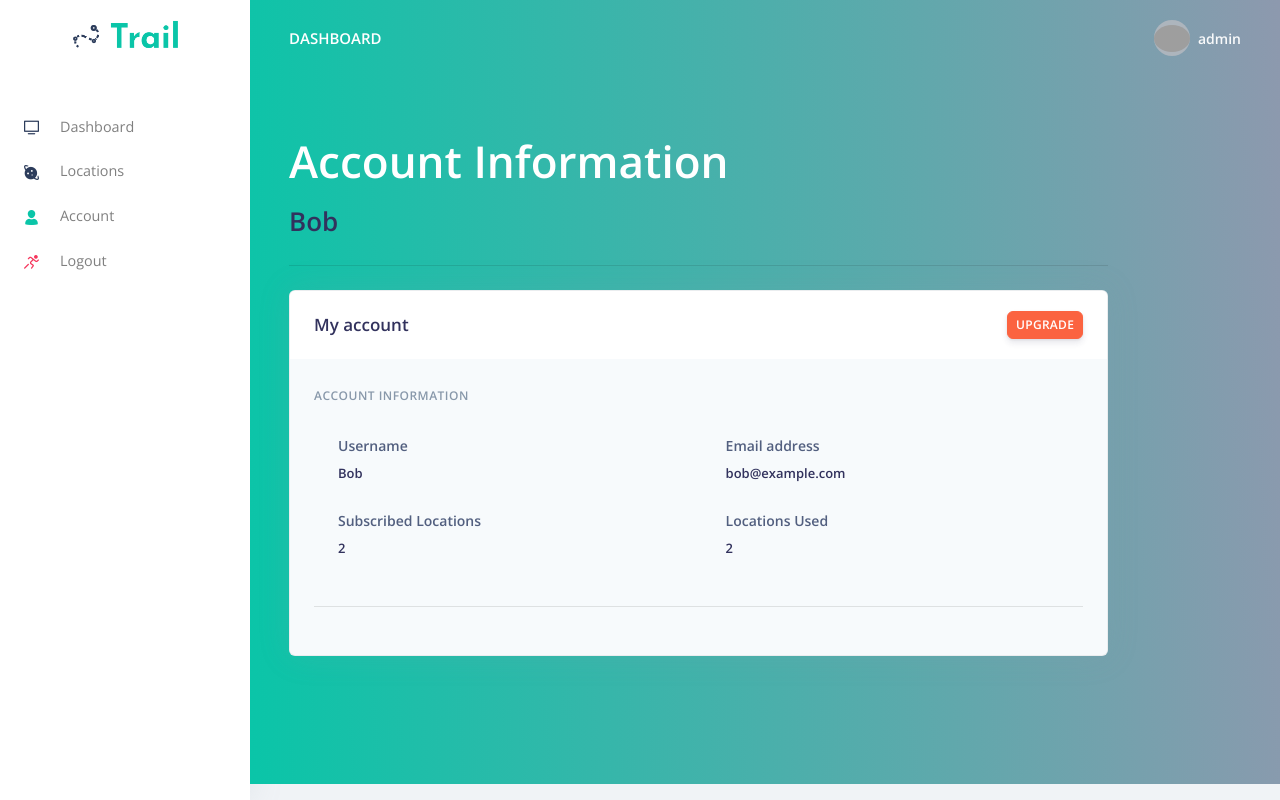
After one commit to reecedaniel/contact-tracing, a Django app: a page that uses templates/includes/sidenav.html in a window 1280 px wide. The commit adds this page. Run offline with Django 3.2, Linux system fonts and the light colour scheme; a user stored in the database is signed in; data comes from the database, SQL or seed files in the repository; some libraries are stand-ins or nearby versions; grey boxes are pictures that could not be loaded.

Commit message:
added billing info

```diff
--- a/accounts/models.py
+++ b/accounts/models.py
@@ -1,15 +1,27 @@
 from django.db import models
 from django.contrib.auth.models import User
+from django.db.models.signals import post_save
+from django.dispatch import receiver
 # Create your models here.
 
-class UserProfile(models.Model):
+class Profile(models.Model):
     user = models.OneToOneField(User,on_delete=models.CASCADE)
 
     #additional user fields
     # profile_pic = models.ImageField(upload_to='profile_pic',blank=True)
+    max_locations = models.PositiveIntegerField(default=1)
 
     def __str__(self):
         return self.user.username
+
+@receiver(post_save, sender=User)
+def create_user_profile(sender, instance, created, **kwargs):
+    if created:
+        Profile.objects.create(user=instance)
+
+@receiver(post_save, sender=User)
+def save_user_profile(sender, instance, **kwargs):
+    instance.profile.save()
 
 # class Location(models.Model):
 #     CITY_CHOICES=[
--- /dev/null
+++ b/accounts/templates/accounts/subscription.html
@@ -0,0 +1,133 @@
+{% extends 'layouts/base.html' %}
+{% load humanize %}
+{% load static %}
+{% block content %}
+<style>
+      .footer-hover {
+        background-color: var(--green);
+        -webkit-transition: all .3s ease-in-out;
+        transition: all .3s ease-in-out;
+
+      }
+
+      .footer-hover:hover {
+        background-color: #43A484;
+        /* #00695c */
+      }
+
+      .text-black-40 {
+        color: rgba(0, 0, 0, 0.4)
+      }
+
+      .card-footer {
+      padding: 0rem;
+      }
+
+      body {
+        background-color: #F0F3F6;
+      }
+
+      .jumbotron{
+        background-color:white;
+        box-shadow: 0 4px 8px 0 rgba(0, 0, 0, 0.2);
+      }
+
+      .card{
+          box-shadow: 2px 0px 2px 0 rgba(0, 0, 0, 0.2);
+        }
+      }
+</style>
+<!-- Header -->
+<!-- <div class="header pb-8 pt-5 pt-lg-8 d-flex align-items-center" -->
+     <!-- style="min-height: 600px; background-image: url(/static/assets/img/theme/profile-cover.jpg); background-size: cover; background-position: center top;"> -->
+ <div class="header bg-gradient-success pb-8 pt-5 pt-md-8"
+      style=" background-size: cover; background-position: center top;">
+  <!-- Mask -->
+  <!-- <span class="mask bg-gradient-default opacity-8"></span> -->
+<!-- <div class="jumbotron rounded-lg" style="margin-top: 1rem"> -->
+<div class="container-fluid d-flex align-items-center">
+  <div class="row">
+    <div class="col-sm-12">
+
+      <h2 class="display-2 text-white">Account Information</h2>
+      {% if request.user.is_authenticated %}
+
+      <h1>{{subscriber.username}} </h1>
+      <!-- <h3>Max location: {{subscriber.profile.max_locations}}</h3> -->
+
+
+      {% endif %}
+      <hr class="my-4">
+  <!-- <p>It uses utility classes for typography and spacing to space content out within the larger container.</p> -->
+      <div class="modal fade" tabindex="-1" role="dialog" id="modal">
+        <div class="modal-dialog" role="document">
+          <div class="modal-content">
+
+          </div>
+        </div>
+      </div>
+    </div>
+
+
+
+
+      <div class="col-sm-12">
+        <div class="card bg-secondary shadow">
+          <div class="card-header bg-white border-0">
+            <div class="row align-items-center">
+              <div class="col-8">
+                <h3 class="mb-0">My account</h3>
+              </div>
+              <div class="col-4 text-right">
+                <a href="mailto:support@gettrail.app?subject=UPGRADE" class="btn btn-sm btn-warning">UPGRADE</a>
+              </div>
+            </div>
+          </div>
+          <div class="card-body">
+            <form>
+              <h6 class="heading-small text-muted mb-4">Account information</h6>
+              <div class="pl-lg-4">
+                <div class="row">
+                  <div class="col-lg-6">
+                    <div class="form-group">
+                      <label class="form-control-label" for="input-username">Username</label>
+                      <h5>{{subscriber.username}}</h5>
+                    </div>
+                  </div>
+                  <div class="col-lg-6">
+                    <div class="form-group">
+                      <label class="form-control-label" for="input-email">Email address</label>
+                      <h5>{{subscriber.email}}</h5>
+                    </div>
+                  </div>
+                </div>
+                <div class="row">
+                  <div class="col-lg-6">
+                    <div class="form-group">
+                      <label class="form-control-label" for="input-first-name">Subscribed Locations</label>
+                      <h5>{{subscriber.profile.max_locations}}</h5>
+                    </div>
+                  </div>
+                  <div class="col-lg-6">
+                    <div class="form-group">
+                      <label class="form-control-label" for="input-last-name">Locations Used</label>
+                      <h5>{{subscriber.location_set.count}}</h5>
+                    </div>
+                  </div>
+                </div>
+              </div>
+              <hr class="my-4" />
+
+          </div>
+        </div>
+      </div>
+  </div>
+
+
+
+{% endblock %}
+
+{% block javascripts %}
+
+
+{% endblock javascripts %}
--- a/accounts/urls.py
+++ b/accounts/urls.py
@@ -9,6 +9,7 @@ urlpatterns = [
     path('login/',auth_views.LoginView.as_view(template_name='accounts/login.html'),name='login'),
     path('logout/',auth_views.LogoutView.as_view(),name='logout'),
     path('signup/',views.SignUp.as_view(),name='signup'),
-    path('change-password/',auth_views.PasswordChangeView.as_view(template_name='registration/password_change.html'),name='change_password')
+    path('change-password/',auth_views.PasswordChangeView.as_view(template_name='registration/password_change.html'),name='change_password'),
+    path('<str:username>/subscription/',views.UserSubscription.as_view(template_name='accounts/subscription.html'),name='subscription'),
     # path('location/new/',views.CreateLocation.as_view(),name='create')
 ]
--- a/accounts/views.py
+++ b/accounts/views.py
@@ -1,10 +1,12 @@
-from django.shortcuts import render
+from django.shortcuts import render,get_object_or_404
 from django.contrib.auth import login, logout
+from django.contrib.auth.models import User
 from django.contrib.auth.mixins import LoginRequiredMixin
 from django.urls import reverse_lazy
-from django.views.generic import CreateView,ListView
+from django.views.generic import CreateView,ListView,DetailView
 from . import forms
-from . import models
+from .models import Profile
+from locations.models import Location
 from braces.views import SelectRelatedMixin
 
 # Create your views here.
@@ -12,6 +14,19 @@ class SignUp(CreateView):
     form_class = forms.UserCreateForm
     success_url = reverse_lazy("login")
     template_name = "accounts/signup.html"
+
+class UserSubscription(LoginRequiredMixin,DetailView):
+    model = User
+    context_object_name = "subscriber"
+
+    def get_object(self):
+        return get_object_or_404(User, username=self.kwargs.get('username'))
+
+    # def get_context_data(self, **kwargs):
+        # context = super(UserSubscription,self).get_context_data(**kwargs)
+        # context['subscriber'] = self.get_object()
+        # context['locations_used'] = self.get_object().location_set.count()
+
 
 # class CreateLocation(LoginRequiredMixin,SelectRelatedMixin,CreateView):
 #     fields = ('name','address','city')
--- a/locations/templates/locations/location_detail2.html
+++ b/locations/templates/locations/location_detail2.html
@@ -129,13 +129,14 @@
                 <div class="col-8">
                   <h3 class="mb-0">Visit List</h3>
                 </div>
-                <div class="col-4 text-right">
+                <!-- <div class="col-4 text-right">
                   <a href="#!" class="btn btn-sm btn-primary">Settings</a>
-                </div>
+                </div> -->
               </div>
             </div>
             <div class="card-body">
                 <!-- table start -->
+                <h5>Filter a date range below</h5>
                 <div class="form-group">
                     <div class="input-group">
                         <div class="input-group-prepend">
--- a/templates/includes/sidenav.html
+++ b/templates/includes/sidenav.html
@@ -102,13 +102,13 @@
             <a class="nav-link " href="/maps.html">
               <i class="ni ni-pin-3 text-orange"></i> Maps
             </a>
-          </li>
+          </li>-->
           <li class="nav-item">
-            <a class="nav-link " href="/profile.html">
-              <i class="ni ni-single-02 text-yellow"></i> User profile
+            <a class="nav-link " href="{% url 'accounts:subscription' username=request.user.username %}">
+              <i class="ni ni-single-02 text-green"></i> Account
             </a>
           </li>
-          <li class="nav-item">
+        <!--   <li class="nav-item">
             <a class="nav-link " href="/tables.html">
               <i class="ni ni-bullet-list-67 text-info"></i> Tables
             </a>
--- a/tracing/views.py
+++ b/tracing/views.py
@@ -35,7 +35,7 @@ class VisitorListView(LoginRequiredMixin,ListView):
         return Visitor.objects.filter(user=self.request.user).order_by('name')
 
 class VisitListView(LoginRequiredMixin,ListView):
-    paginate_by = 10
+    # paginate_by = 10
     context_object_name = 'visit_list'
     # queryset = Visit.objects.select_related('location__user').filter(location__user=self.request.user).order_by('-timestamp')
     template_name='visit_list.html'
```
Also changed, not shown: accounts/admin.py (+6 -1 lines), tracing/templates/visit_list.html (+106 -38 lines), accounts/migrations/0002_auto_20200628_1306.py (added), db.sqlite3.
